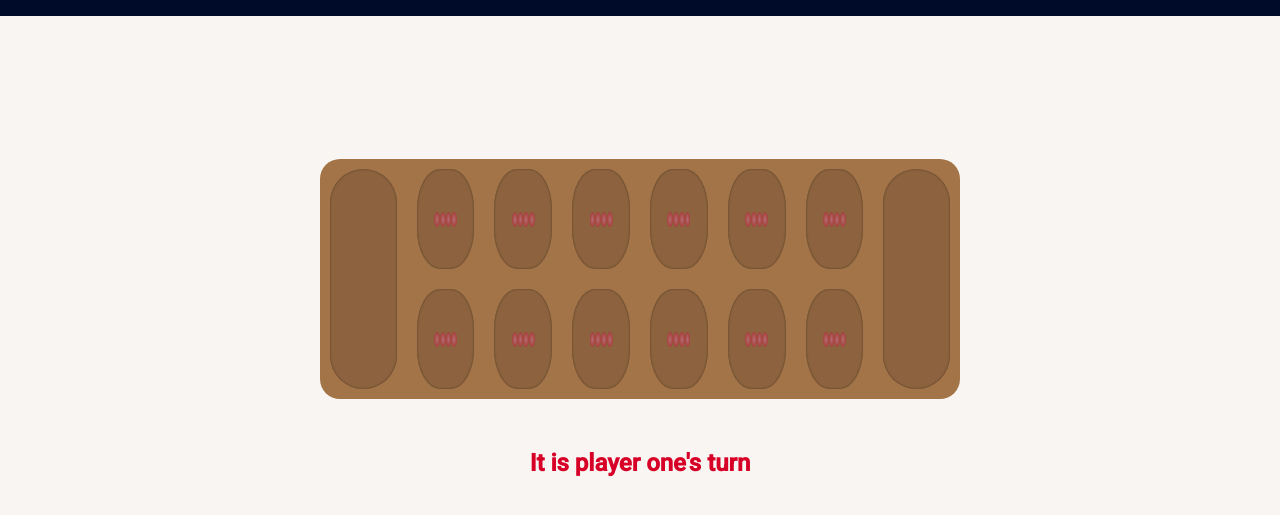
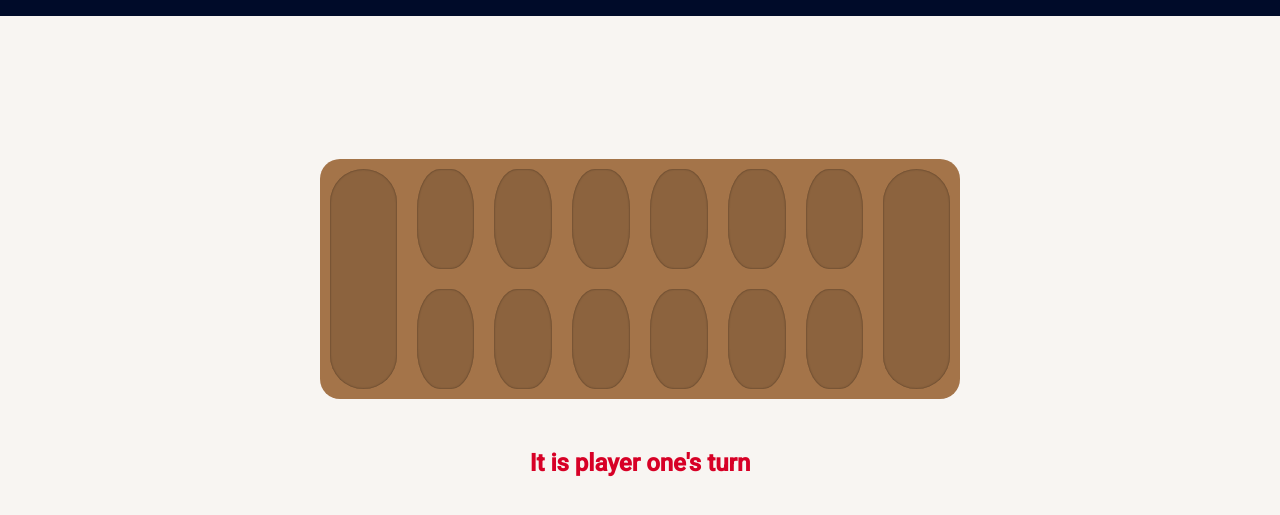
Before and after one commit to 1Krypt0/FEUP-LTW, a plain HTML site: page Project/index.html in a window 1280 px wide. Shown: the part 97-612 px from the top of the page. Drawn offline with Linux system fonts and the light colour scheme.

Commit message:
Removes initial seeds from board

```diff
--- a/Project/index.html
+++ b/Project/index.html
@@ -15,89 +15,29 @@
         <main id="main">
             <section data-player="one">
                 <div class="board">
-                    <div class="player-two store"><p></p></div>
+                    <div class="player-two store"></div>
 
                     <div class="rows">
                         <div class="row player-two">
-                            <div class="pit">
-                                <div class="seed"></div>
-                                <div class="seed"></div>
-                                <div class="seed"></div>
-                                <div class="seed"></div>
-                            </div>
-                            <div class="pit">
-                                <div class="seed"></div>
-                                <div class="seed"></div>
-                                <div class="seed"></div>
-                                <div class="seed"></div>
-                            </div>
-                            <div class="pit">
-                                <div class="seed"></div>
-                                <div class="seed"></div>
-                                <div class="seed"></div>
-                                <div class="seed"></div>
-                            </div>
-                            <div class="pit">
-                                <div class="seed"></div>
-                                <div class="seed"></div>
-                                <div class="seed"></div>
-                                <div class="seed"></div>
-                            </div>
-                            <div class="pit">
-                                <div class="seed"></div>
-                                <div class="seed"></div>
-                                <div class="seed"></div>
-                                <div class="seed"></div>
-                            </div>
-                            <div class="pit">
-                                <div class="seed"></div>
-                                <div class="seed"></div>
-                                <div class="seed"></div>
-                                <div class="seed"></div>
-                            </div>
+                            <div class="pit"></div>
+                            <div class="pit"></div>
+                            <div class="pit"></div>
+                            <div class="pit"></div>
+                            <div class="pit"></div>
+                            <div class="pit"></div>
                         </div>
 
                         <div class="row player-one">
-                            <div class="pit">
-                                <div class="seed"></div>
-                                <div class="seed"></div>
-                                <div class="seed"></div>
-                                <div class="seed"></div>
-                            </div>
-                            <div class="pit">
-                                <div class="seed"></div>
-                                <div class="seed"></div>
-                                <div class="seed"></div>
-                                <div class="seed"></div>
-                            </div>
-                            <div class="pit">
-                                <div class="seed"></div>
-                                <div class="seed"></div>
-                                <div class="seed"></div>
-                                <div class="seed"></div>
-                            </div>
-                            <div class="pit">
-                                <div class="seed"></div>
-                                <div class="seed"></div>
-                                <div class="seed"></div>
-                                <div class="seed"></div>
-                            </div>
-                            <div class="pit">
-                                <div class="seed"></div>
-                                <div class="seed"></div>
-                                <div class="seed"></div>
-                                <div class="seed"></div>
-                            </div>
-                            <div class="pit">
-                                <div class="seed"></div>
-                                <div class="seed"></div>
-                                <div class="seed"></div>
-                                <div class="seed"></div>
-                            </div>
+                            <div class="pit"></div>
+                            <div class="pit"></div>
+                            <div class="pit"></div>
+                            <div class="pit"></div>
+                            <div class="pit"></div>
+                            <div class="pit"></div>
                         </div>
                     </div>
 
-                    <div class="player-one store"><p></p></div>
+                    <div class="player-one store"></div>
                 </div>
 
                 <h2 class="status">
```
